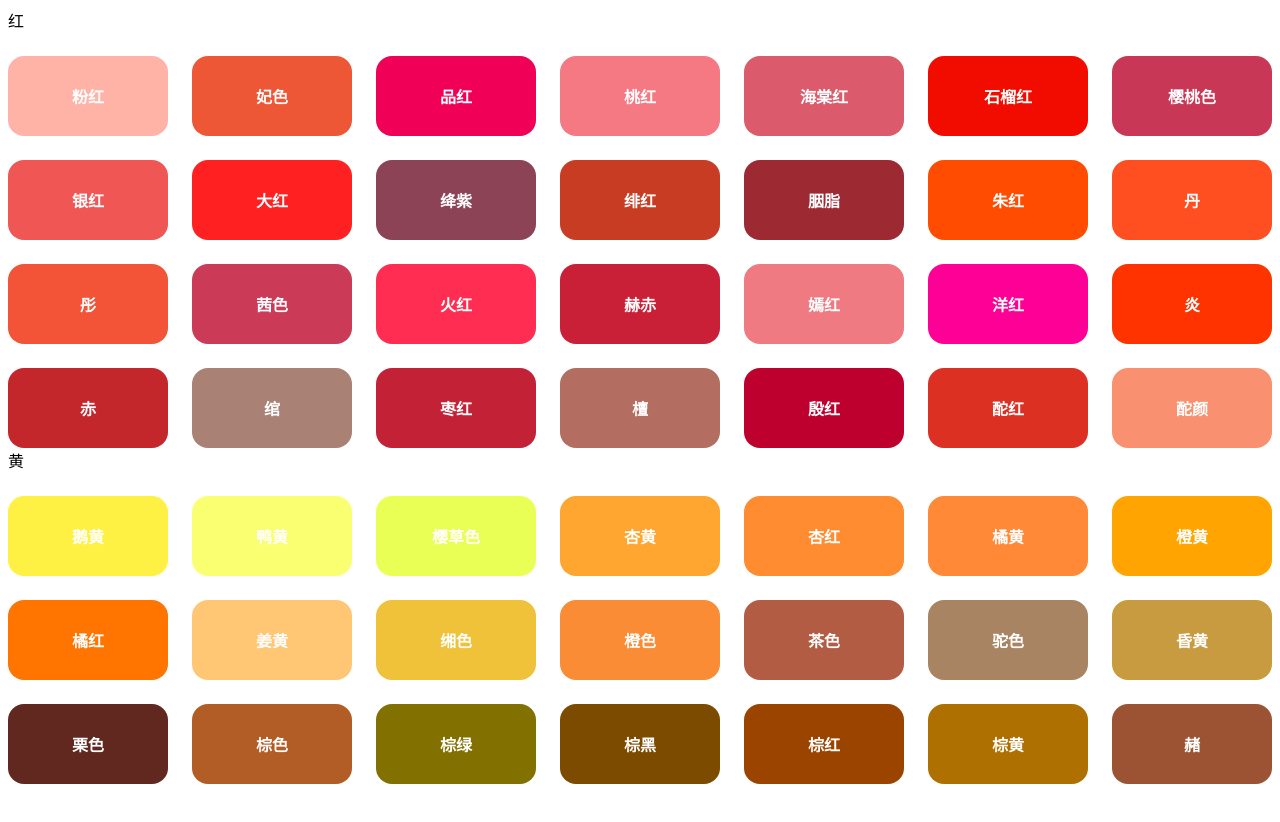
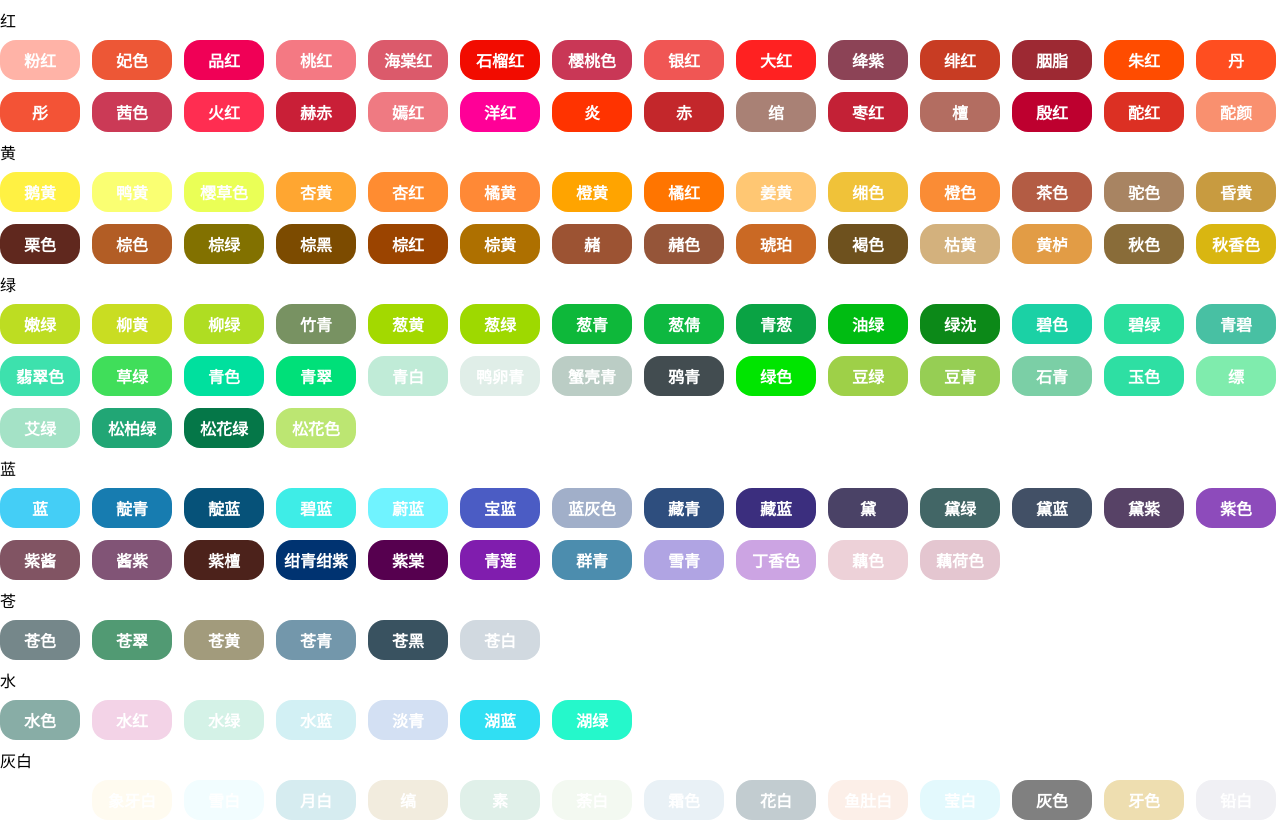
Before and after one commit to kansini/traditionalColors, a Vue app: page / in a window 1280 px wide. Shown: the top 822 px of the page. Built offline with nearby package versions, Linux system fonts and the light colour scheme.

Commit message:
project init

```diff
--- a/index.html
+++ b/index.html
@@ -4,7 +4,7 @@
     <meta charset="UTF-8" />
     <link rel="icon" type="image/svg+xml" href="/vite.svg" />
     <meta name="viewport" content="width=device-width, initial-scale=1.0" />
-    <title>Vite + Vue + TS</title>
+    <title>Traditional Chinese Colors</title>
   </head>
   <body>
     <div id="app"></div>
--- a/src/App.vue
+++ b/src/App.vue
@@ -2,6 +2,9 @@
   <router-view/>
 </template>
 
-<style lang="scss" scoped>
-
+<style lang="scss">
+* {
+  margin: 0;
+  padding: 0;
+}
 </style>
--- a/src/views/Home.vue
+++ b/src/views/Home.vue
@@ -21,15 +21,13 @@ const colors = reactive<IGroup[]>([])
 const getColor = () => {
   getList('colors.json').then((res: any) => {
     Object.assign(colors, res.data)
-  }).finally(() => {
-    console.log('colors', colors)
   })
 }
 onMounted(() => {
   getColor()
 })
 const backgroundColor = ref('')
-const handleClickItem = (color:string) => {
+const handleClickItem = (color: string) => {
   backgroundColor.value = color
 }
 </script>
@@ -40,6 +38,7 @@ const handleClickItem = (color:string) => {
          v-for="(group, index) in colors"
          :key="index">
       <div class="color-group-title"> {{ group.name }}</div>
+      <div class="color-group-content">
         <div class="color-item"
              @click="handleClickItem(color.hex)"
              v-for="(color, index) in group.colors"
@@ -51,32 +50,35 @@ const handleClickItem = (color:string) => {
         </div>
       </div>
     </div>
+  </div>
 </template>
 
 <style scoped lang="scss">
 .color-container {
   width: 100%;
   height: 100vh;
-  overflow: auto;
   transition: all ease-in .3s;
 
   .color-group {
-    display: flex;
-    gap: 24px;
-    flex-wrap: wrap;
-
     .color-group-title {
       width: 100%;
+      padding: 8px 0;
     }
+
+    .color-group-content {
+      display: flex;
+      gap: 12px;
+      flex-wrap: wrap;
 
       .color-item {
         display: flex;
         align-items: center;
         justify-content: center;
-      width: 160px;
-      height: 80px;
+        width: 80px;
+        height: 40px;
         border-radius: 16px;
         background-blend-mode: difference;
+        cursor: pointer;
 
         .color-item-name {
           font-size: 16px;
@@ -86,5 +88,6 @@ const handleClickItem = (color:string) => {
       }
     }
   }
+}
 
 </style>
```
Lines whose indentation alone changed are shown as unchanged.
